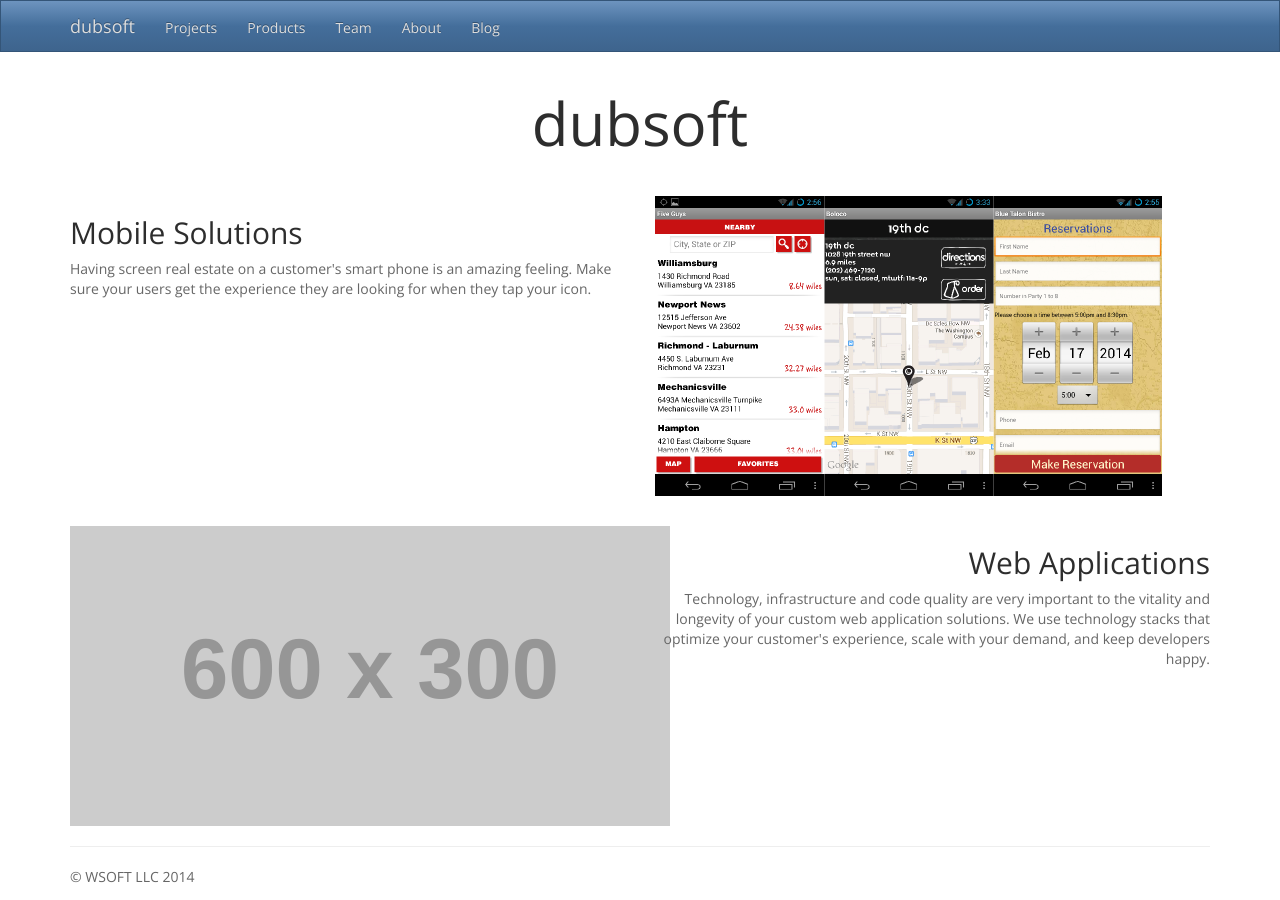
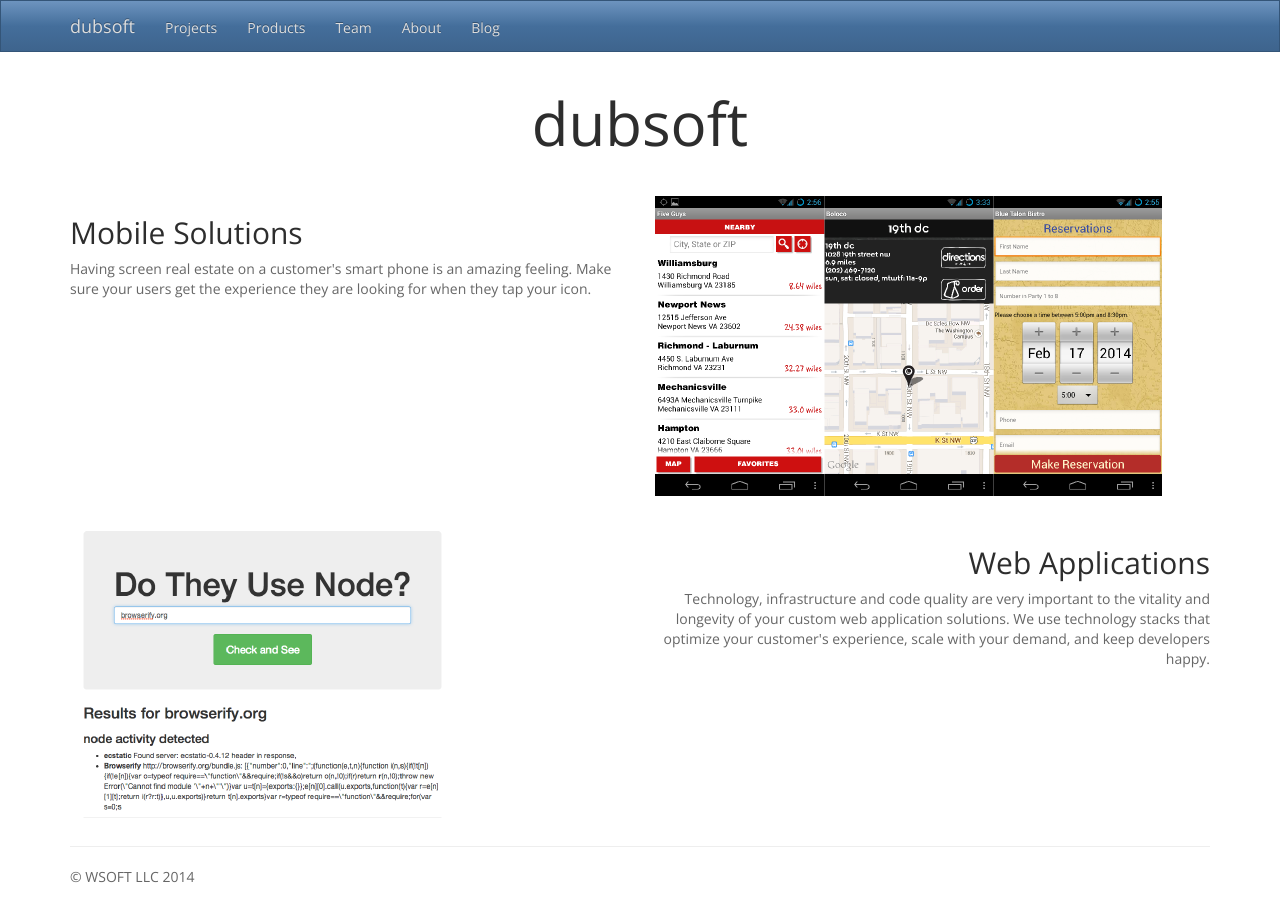
Before and after one commit to dubsoft/dubsoft-www, a Jekyll site: the page built from index.html, in a window 1280 px wide. Built offline with Jekyll 4.4.1, drawn with Linux system fonts in a browser that asks for light colours; nearby versions of some CDN libraries; Markdown is read by kramdown in place of the engine named in the settings.

Commit message:
do they use node

```diff
--- a/_data/features.yml
+++ b/_data/features.yml
@@ -4,6 +4,7 @@
          feeling. Make sure your users get the experience they are looking
          for when they tap your icon.
 - title: Web Applications
+  image: do_they_use_node.png
   blurb: Technology, infrastructure and code quality are very important to
          the vitality and longevity of your custom web application solutions.
          We use technology stacks that optimize your customer's experience,
```
Also changed, not shown: images/do_they_use_node.png (added), vector/do_they_use_node.svg (added).
